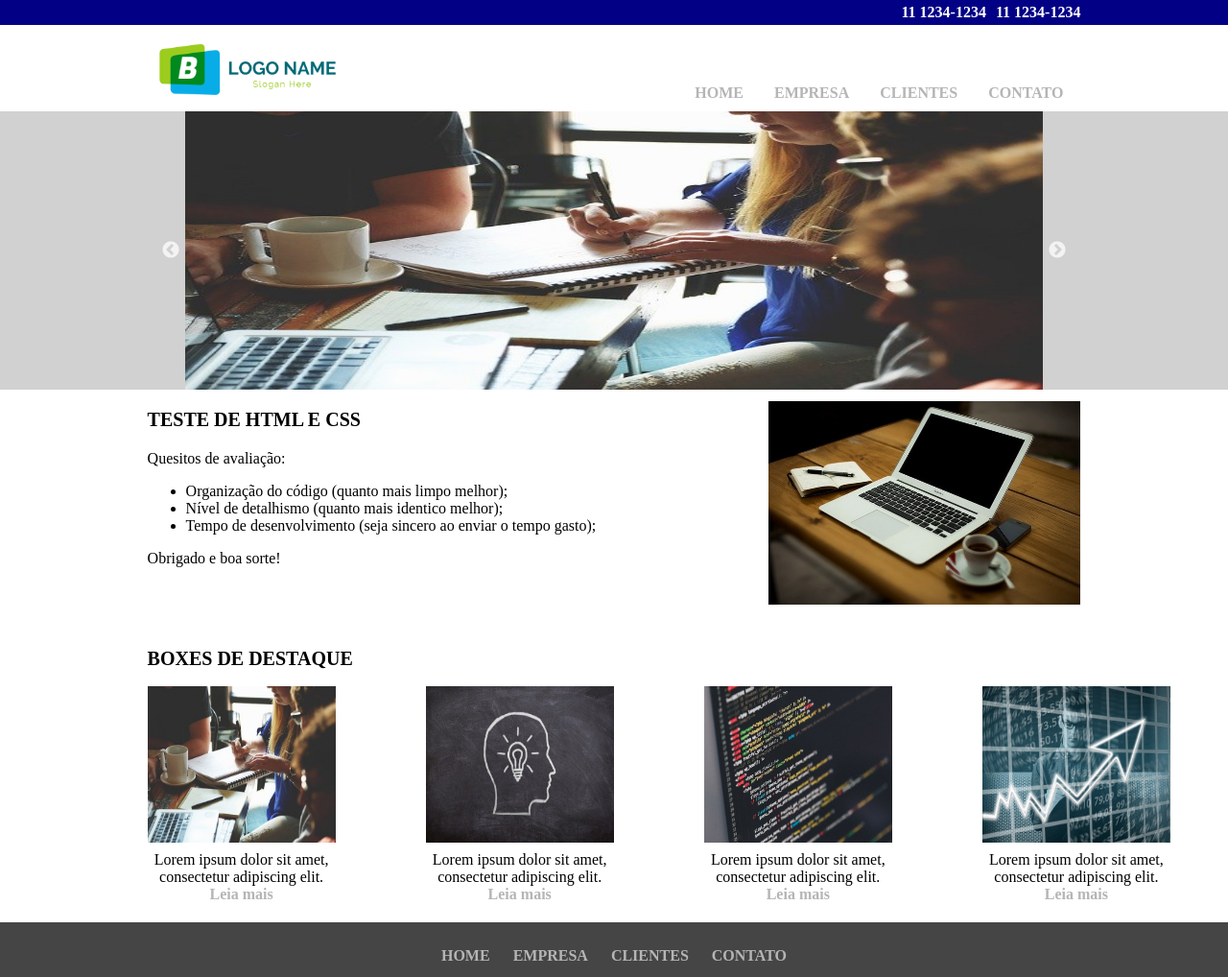
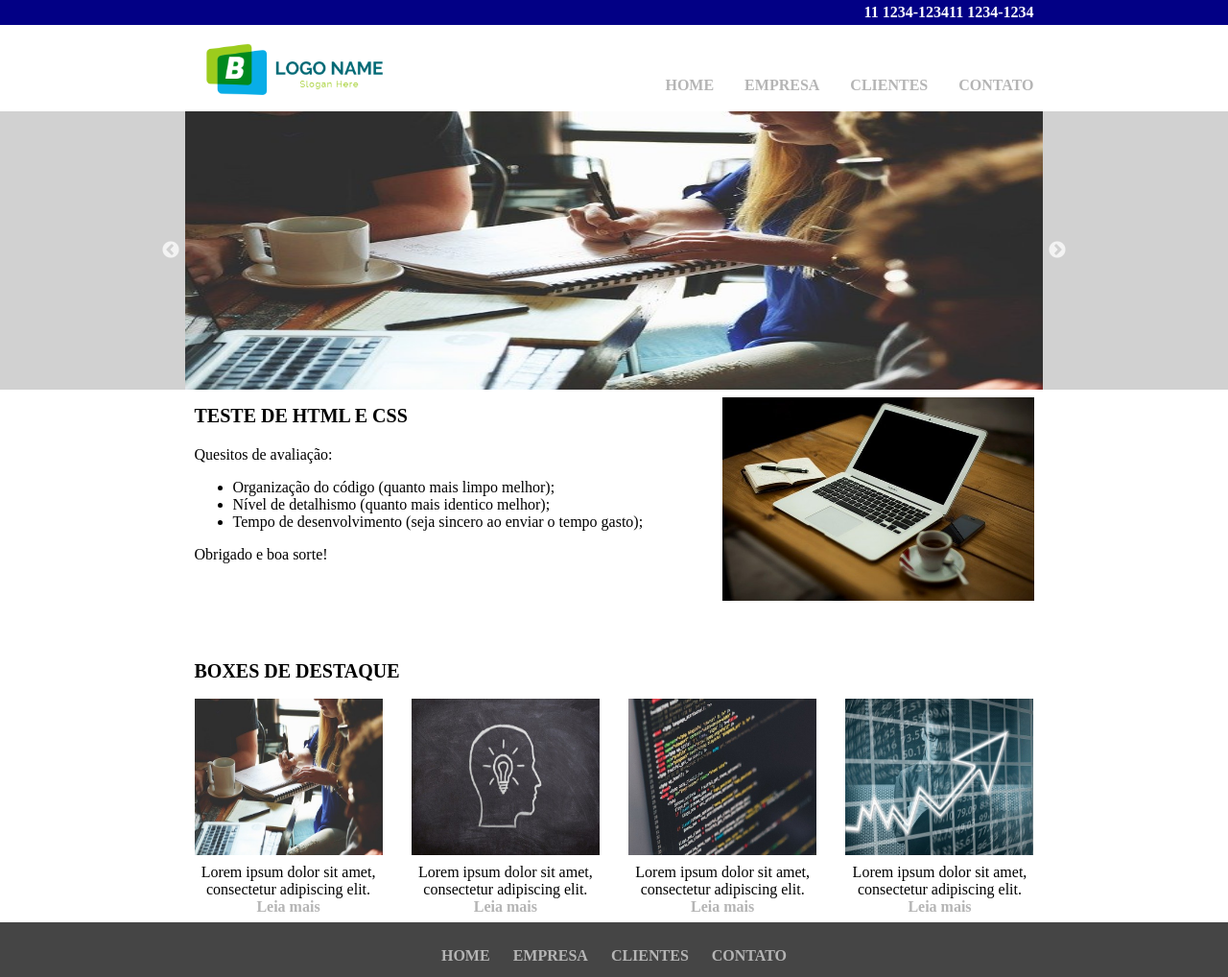
Before and after one commit to HugoLc/Teste, a plain HTML site: page index.html in a window 1280 px wide. Shown: the top 1018 px of the page at 96% size. Drawn offline with nearby package versions, Linux system fonts and the light colour scheme.

Commit message:
Centralizados os elementos na página

```diff
--- a/index.html
+++ b/index.html
@@ -11,13 +11,16 @@
     <div class= "container">
       <header>
         <div class= "header-top">
+          <div class="div-tel">
             <span>11 1234-1234</span>
             <span>11 1234-1234</span>
           </div>
+        </div>
         <div class="header-bot">
+          <div class="logo-menu">
             <img class="logo" src="img/logo.png" alt="Logotipo">
             <nav class="menu">
-            <ul>
+              <ul class="menu-principal">
                 <li><a href="#">home</a></li>
                 <li class="empresa"><a href="#">empresa</a>
                   <div class="sub-m-1">
@@ -40,6 +43,7 @@
                 <li><a href="#">contato</a></li>
               </ul>
             </nav>
+          </div>
         </div>
       </header>
       <div class="slider">
--- a/style.css
+++ b/style.css
@@ -23,19 +23,20 @@ header {
   grid-area: ht;
   display: flex;
   align-items: center;
-  justify-content: flex-end;
-  background: #020085;
+  justify-content: center;
   height: 26px;
   width: 100%;
+  background: #020085;
 }
 
-.header-top span{
-  font-weight: bold;
-  color: white;
+.div-tel{
+  display: flex;
+  align-items: center;
+  justify-content: flex-end;
+  width: 875px;
 }
 
-.header-top span:last-child{
-  margin: 0 12% 0 10px;
+.div-tel span{
   font-weight: bold;
   color: white;
 }
@@ -45,18 +46,23 @@ header {
   background: white;
   display: flex;
   align-items: center;
-  justify-content: space-between;
+  justify-content: center;
   width: 100%;
   height: 90px;
 }
 
+.logo-menu{
+  display: flex;
+  align-items: center;
+  justify-content: space-between;
+  width: 875px;
+}
+
 .logo{
-  margin-left: 12%;
   width: 207px
 }
 
 .header-bot nav{
-  margin-right: 12%;
   margin-top: 4%;
 }
 
@@ -66,6 +72,13 @@ header {
   padding: 10px 18px 10px 10px;
   color: #b5b5b5;
   text-transform: uppercase;
+}
+
+.menu-principal li:last-child{
+  padding: 10px 0px 10px 10px;
+}
+
+.header-bot ul li:last-child{
 }
 .menu ul{
   padding-inline-start: 0;
@@ -136,6 +149,10 @@ h1{
 }
 
 main {
+  display: flex;
+  flex-direction: column;
+  justify-content: center;
+  align-items: center;
   background: white;
   grid-area: m;
 }
@@ -143,24 +160,26 @@ main {
 .instrucoes{
   display: flex;
   justify-content: space-between;
+  width: 875px;
+  margin-top: 10px;
 }
 
 .instrucoes article{
   display: inline-block;
-  margin-left: 12%;
+
 }
 
 .img-instrucoes{
   display: inline-block;
   width: 325px;
   height: 212px;
-  margin-right: 12%;
   margin-top: 12px;
 }
 
 .boxes{
   margin-top: 45px;
-  margin-left: 12%;
+  width: 875px;
+
 }
 
 .boxes h1{
@@ -168,13 +187,14 @@ main {
 }
 
 .boxes ul{
+  display: flex;
   padding-inline-start: 0;
-
+  justify-content: space-between;
 }
 
 .boxes ul li{
   display: inline-block;
-  margin: 0 4%;
+  margin: 0 ;
   text-align: center;
   box-sizing: border-box;
 }
```
Lines whose indentation alone changed are shown as unchanged.
